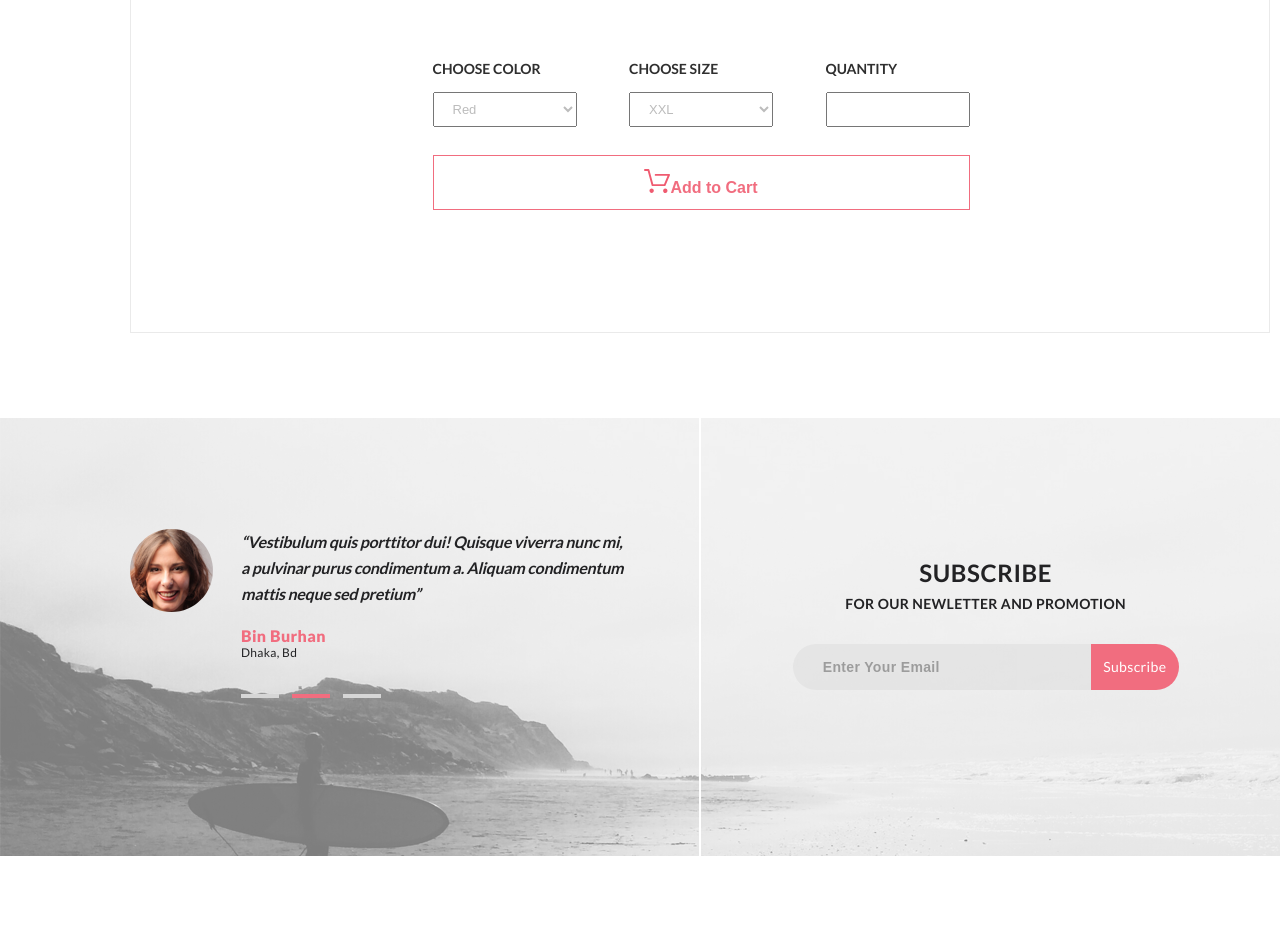
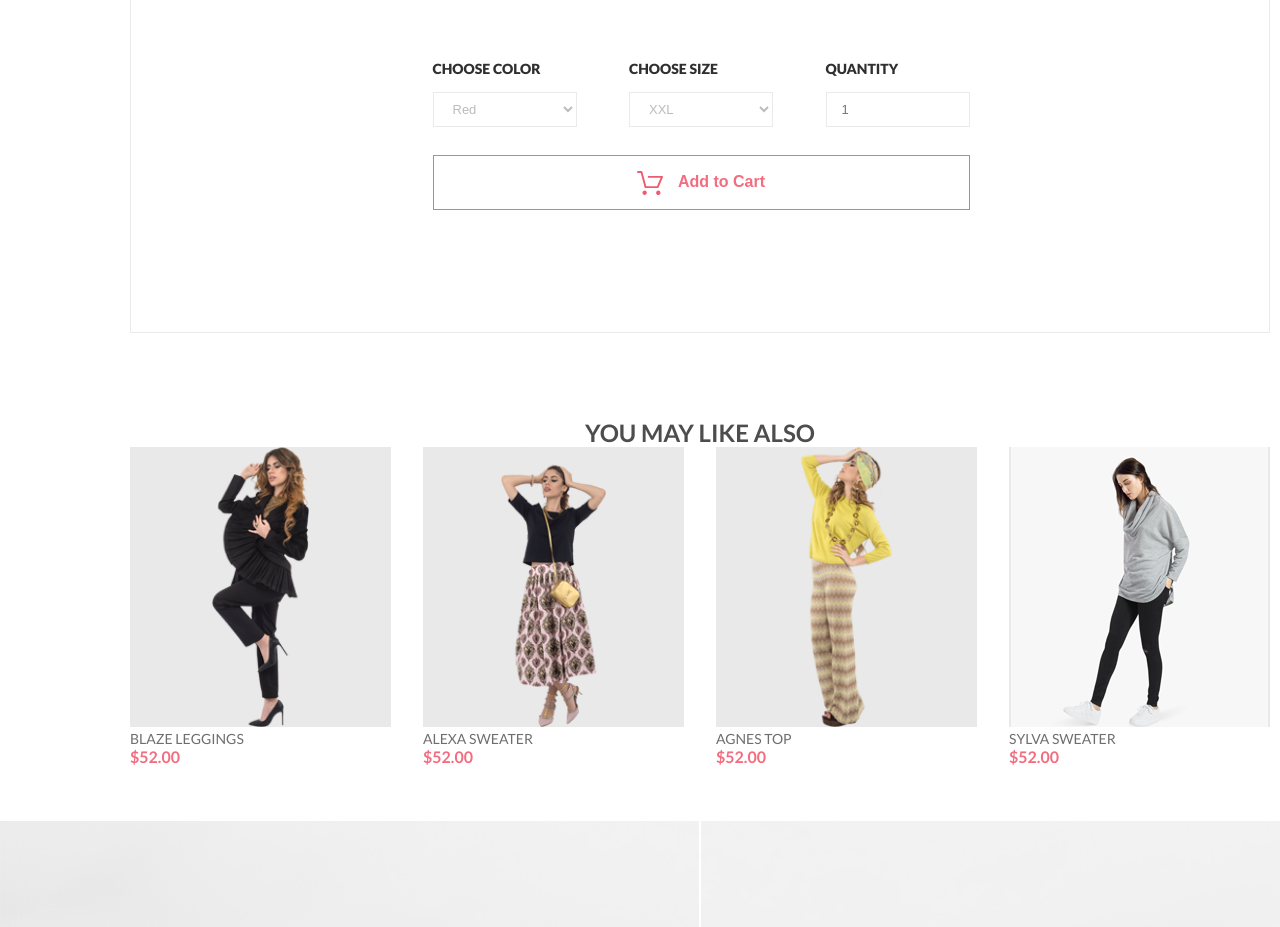
Before and after one commit to pozys/IntShop, a plain HTML site: page single page.html in a window 1280 px wide. Shown: the part 1430-2357 px from the top of the page. Drawn offline with Linux system fonts and the light colour scheme.

Commit message:
Работа с блоком YouMayAlsoLike

```diff
--- a/single page.html
+++ b/single page.html
@@ -432,10 +432,13 @@
                 >
               </div>
               <div class="choose__item">
-                QUANTITY <br /><input type="number" name="quantity" />
+                QUANTITY <br /><input
+                  type="number"
+                  name="quantity"
+                  placeholder="1"
+                />
               </div>
             </div>
-
             <button class="choose-group__button">
               <img src="img/pink-cart.svg" alt="cart" class="pinkCart" />Add to
               Cart
@@ -444,6 +447,39 @@
         </div>
       </div>
     </main>
+    <section class="YouMayAlsoLike container">
+      <h3 class="YouMayAlsoLike__h3">you may like also</h3>
+      <div class="YouMayAlsoLike__images">
+        <div class="YouMayAlsoLike__image-block">
+          <img src="img/YouMayAlsoLike__image1.png" alt="BLAZE LEGGINGS" class="YouMayAlsoLike__img" />
+          <div class="YouMayAlsoLike__inscription">
+            <div class="YouMayAlsoLike__name">BLAZE LEGGINGS</div>
+            <div class="YouMayAlsoLike__price">&#36;52.00</div>
+          </div>
+        </div>
+        <div class="YouMayAlsoLike__image-block">
+          <img src="img/YouMayAlsoLike__image2.png" alt="ALEXA SWEATER" class="YouMayAlsoLike__img" />
+          <div class="YouMayAlsoLike__inscription">
+            <div class="YouMayAlsoLike__name">ALEXA SWEATER</div>
+            <div class="YouMayAlsoLike__price">&#36;52.00</div>
+          </div>
+        </div>
+        <div class="YouMayAlsoLike__image-block">
+          <img src="img/YouMayAlsoLike__image3.png" alt="AGNES TOP" class="YouMayAlsoLike__img" />
+          <div class="YouMayAlsoLike__inscription">
+            <div class="YouMayAlsoLike__name">AGNES TOP</div>
+            <div class="YouMayAlsoLike__price">&#36;52.00</div>
+          </div>
+        </div>
+        <div class="YouMayAlsoLike__image-block">
+          <img src="img/YouMayAlsoLike__image4.jpg" alt="SYLVA SWEATER" class="YouMayAlsoLike__img" />
+          <div class="YouMayAlsoLike__inscription">
+            <div class="YouMayAlsoLike__name">SYLVA SWEATER</div>
+            <div class="YouMayAlsoLike__price">&#36;52.00</div>
+          </div>
+        </div>
+      </div>
+    </section>
     <section class="subscribe">
       <div class="container">
         <div class="subscribe__left">
--- a/style.less
+++ b/style.less
@@ -60,7 +60,8 @@ body {
 .breadcrumb-group-container,
 .imageSlide,
 .arrow,
-.productDescription__links {
+.productDescription__links,
+.YouMayAlsoLike__images {
   display: flex;
   align-items: center;
 }
@@ -72,7 +73,8 @@ body {
 .category,
 .copyright-container,
 .breadcrumb-group-container,
-.imageSlide {
+.imageSlide,
+.YouMayAlsoLike__images {
   justify-content: space-between;
 }
 .header__myAccount,
@@ -924,7 +926,7 @@ width: 12px;
 .productDescription__item {
   color: #b9b9b9;
   font-size: 14px;
-  font-weight: 700;
+  font-weight: 800;
   text-transform: uppercase;
 }
 .productDescription__item:first-child {
@@ -942,11 +944,10 @@ width: 12px;
   font-weight: 700;
 }
 .choose__item {
-  /*height: 61px;*/
   width: 144px;
   color: #2f2f2f;
   font-size: 14px;
-  font-weight: 700;
+  font-weight: 800;
   text-transform: uppercase;
 }
 .choose-group__button {
@@ -976,6 +977,8 @@ width: 12px;
   font-size: 13px;
   font-weight: 400;
   padding: 0 15px;
+  border: 1px solid #eaeaea;
+  background-color: @color-white;
 }
 .productDescription__price {
   width: 100%;
@@ -988,3 +991,43 @@ width: 12px;
   margin-bottom: 28px;
   justify-content: space-between;
 }
+.choose-group__button > .pinkCart {
+  vertical-align: middle;
+  margin-right: 15px;
+}
+.YouMayAlsoLike{
+  margin-bottom: 94px;
+}
+.YouMayAlsoLike__h3 {
+  text-align: center;
+  color: #4d4d4d;
+  font-size: 24px;
+  font-weight: 600;
+  text-transform: uppercase;
+}
+.YouMayAlsoLike__images{
+  text-align: center;
+}
+.YouMayAlsoLike__image-block {
+  width: 261px;
+  height: 280px;
+  background-color: #e9e9e9;
+}
+.YouMayAlsoLike__img{
+  height: 100%;
+}
+.YouMayAlsoLike__name {
+  color: #6f6e6e;
+  font-size: 14px;
+  font-weight: 400;
+  text-transform: uppercase;
+}
+.YouMayAlsoLike__price {
+  color: @color-pink;
+  font-size: 16px;
+  font-weight: 700;
+  text-transform: uppercase;
+}
+.YouMayAlsoLike__inscription{
+  text-align: left;
+}
```
Also changed, not shown: img/YouMayAlsoLike__image1.png (added), img/YouMayAlsoLike__image2.png (added), img/YouMayAlsoLike__image3.png (added), img/YouMayAlsoLike__image4.jpg (added), style.css.
